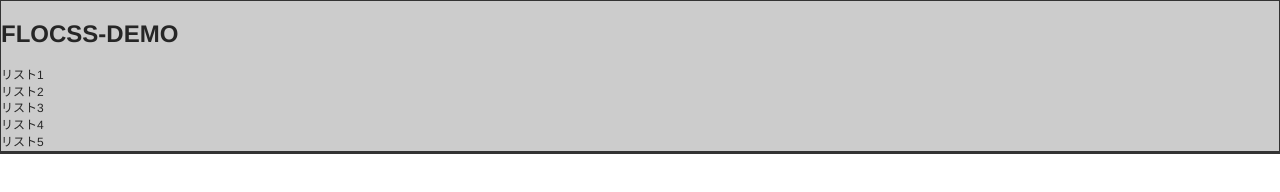
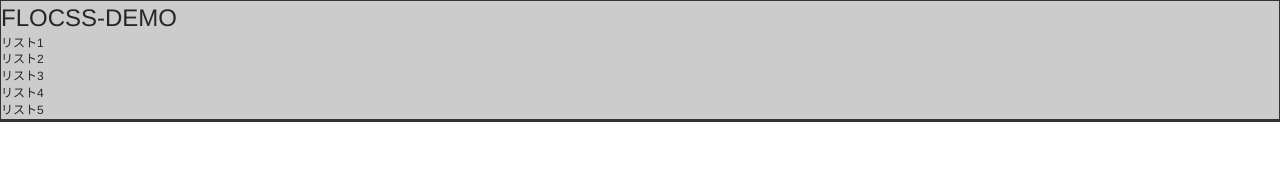
Before and after one commit to tacrow/flocss-demo, a website: page index.html in a window 1280 px wide. Drawn offline with nearby package versions, Linux system fonts and the light colour scheme.

Commit message:
FoundationレイヤーのCSS修正

```diff
--- a/src/scss/foundation/_base.scss
+++ b/src/scss/foundation/_base.scss
@@ -2,7 +2,7 @@
 /*
 * base.css
 */
-div, p, ul, ol, dl, dt, dd {
+h1, h2, h3, h4, h5, h6, div, p, ul, ol, dl, dt, dd {
 	margin: 0;
 	padding: 0;
 	word-break: break-all;
```
Also changed, not shown: src/css/all.css, src/css/all.min.css.
